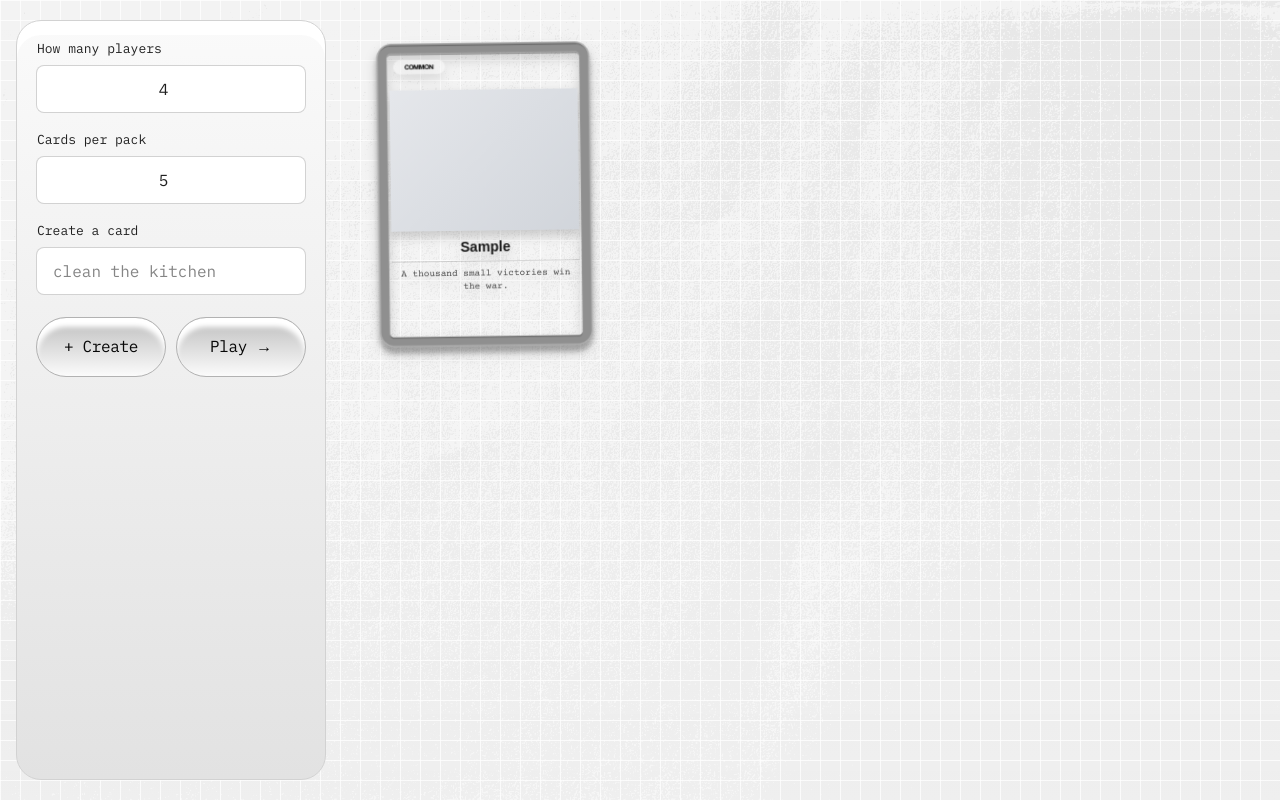
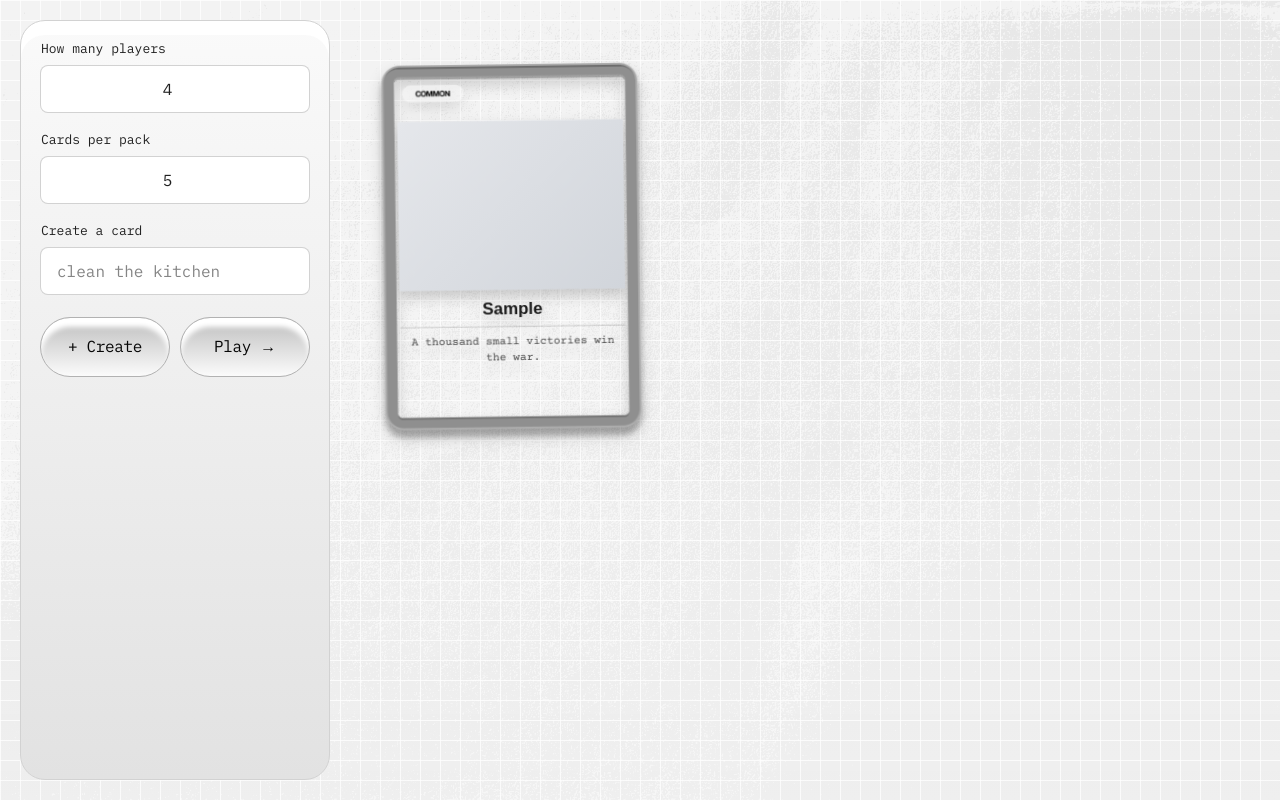
Before and after one commit to Sumin-Studio/todo-tcg, a Next.js app: page /create in a window 1280 px wide. Both pictures are taken after typing "Sample" into the empty fields and a click on the button "+ Create". Built offline with nearby package versions, Linux system fonts and the light colour scheme.

Commit message:
Refine create preview layout

```diff
--- a/app/create/page.tsx
+++ b/app/create/page.tsx
@@ -42,7 +42,7 @@ export default async function CreatePage({ searchParams }: CreatePageProps) {
   };
 
   return (
-    <main className="min-h-screen px-3 py-4 sm:px-4 sm:py-5">
+    <main className="min-h-screen px-4 py-4 sm:px-5 sm:py-5">
       <div className="w-full max-w-[1880px]">
         <GameSetupWizard
           initialState={{
--- a/app/globals.css
+++ b/app/globals.css
@@ -250,6 +250,15 @@ a {
   border-radius: 999px;
 }
 
+.app-scroll-hidden {
+  scrollbar-width: none;
+  -ms-overflow-style: none;
+}
+
+.app-scroll-hidden::-webkit-scrollbar {
+  display: none;
+}
+
 @media (max-width: 640px) {
   .app-button {
     min-height: 52px;
--- a/components/wizard/GameSetupWizard.tsx
+++ b/components/wizard/GameSetupWizard.tsx
@@ -31,6 +31,7 @@ interface GameSetupWizardProps {
 }
 
 const RARITIES: Rarity[] = ["common", "rare", "legendary"];
+const PREVIEW_CARD_SCALE = 0.94 * 1.5 * 0.8;
 
 export default function GameSetupWizard({
   initialState,
@@ -220,12 +221,16 @@ export default function GameSetupWizard({
       </aside>
 
       <section className="min-h-[760px] overflow-hidden rounded-[25px] px-1 py-1">
-        <div className="app-scroll h-full overflow-y-auto">
-          <div className="flex min-h-full flex-wrap content-start gap-x-10 gap-y-12 px-2 py-3 sm:px-3 sm:py-4 xl:px-4 xl:py-5">
+        <div className="app-scroll-hidden h-full overflow-y-auto">
+          <div className="flex min-h-full flex-wrap content-start gap-x-20 gap-y-24 px-2 py-3 sm:px-3 sm:py-4 xl:px-4 xl:py-5">
           {previewCards.map((card, index) => (
             <div
               key={card.id}
-              className={`group relative origin-top-left ${index % 2 === 0 ? "scale-[0.94] rotate-[-0.75deg]" : "scale-[0.94] rotate-[0.8deg]"}`}
+              className="group relative"
+              style={{
+                width: `calc(var(--card-width) * ${PREVIEW_CARD_SCALE})`,
+                height: `calc(var(--card-height) * ${PREVIEW_CARD_SCALE})`,
+              }}
               onMouseEnter={() => setActiveCardIndex(index)}
               onMouseLeave={() =>
                 setActiveCardIndex((current) => (current === index ? null : current))
@@ -233,12 +238,19 @@ export default function GameSetupWizard({
             >
               <button
                 type="button"
-                className="block rounded-[18px]"
+                className="block h-full w-full rounded-[18px]"
                 onClick={() =>
                   setActiveCardIndex((current) => (current === index ? null : index))
                 }
               >
-                <Card card={card} isComplete={false} />
+                <div
+                  className="origin-top-left"
+                  style={{
+                    transform: `scale(${PREVIEW_CARD_SCALE}) rotate(${index % 2 === 0 ? "-0.75deg" : "0.8deg"})`,
+                  }}
+                >
+                  <Card card={card} isComplete={false} />
+                </div>
               </button>
 
               <div
```
